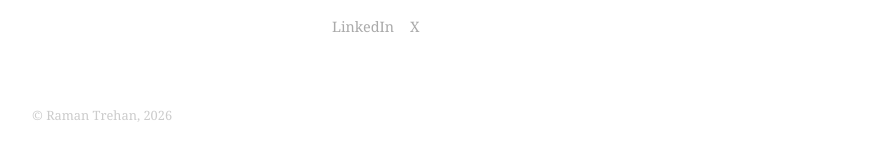
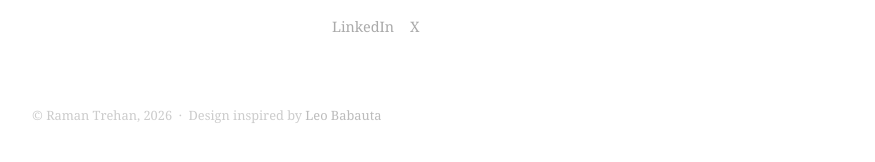
Before and after one commit to ramandeeptrehan/ramandeeptrehan.github.io, a Jekyll site: the page built from index.html, in a window 1280 px wide. Shown: the part 611-773 px from the top of the page, without its empty margins (202-1077 px from the left). Built offline with Jekyll 4.4.1, drawn with Linux system fonts in a browser that asks for light colours.

Commit message:
Add design credit to Leo Babauta in footer

```diff
--- a/_layouts/default.html
+++ b/_layouts/default.html
@@ -25,7 +25,9 @@
 
   {{ content }}
 
-  <footer>&copy; {{ site.title }}, {{ site.time | date: "%Y" }}</footer>
+  <footer>
+    &copy; {{ site.title }}, {{ site.time | date: "%Y" }} &nbsp;&middot;&nbsp; Design inspired by <a href="https://zenhabits.net/about/" target="_blank">Leo Babauta</a>
+  </footer>
 
 </body>
 </html>
--- a/assets/css/style.css
+++ b/assets/css/style.css
@@ -366,6 +366,15 @@ footer {
   color: #ccc;
 }
 
+footer a {
+  color: #bbb;
+  text-decoration: none;
+}
+
+footer a:hover {
+  color: #888;
+}
+
 /* Mobile */
 @media (max-width: 768px) {
   body {
```
